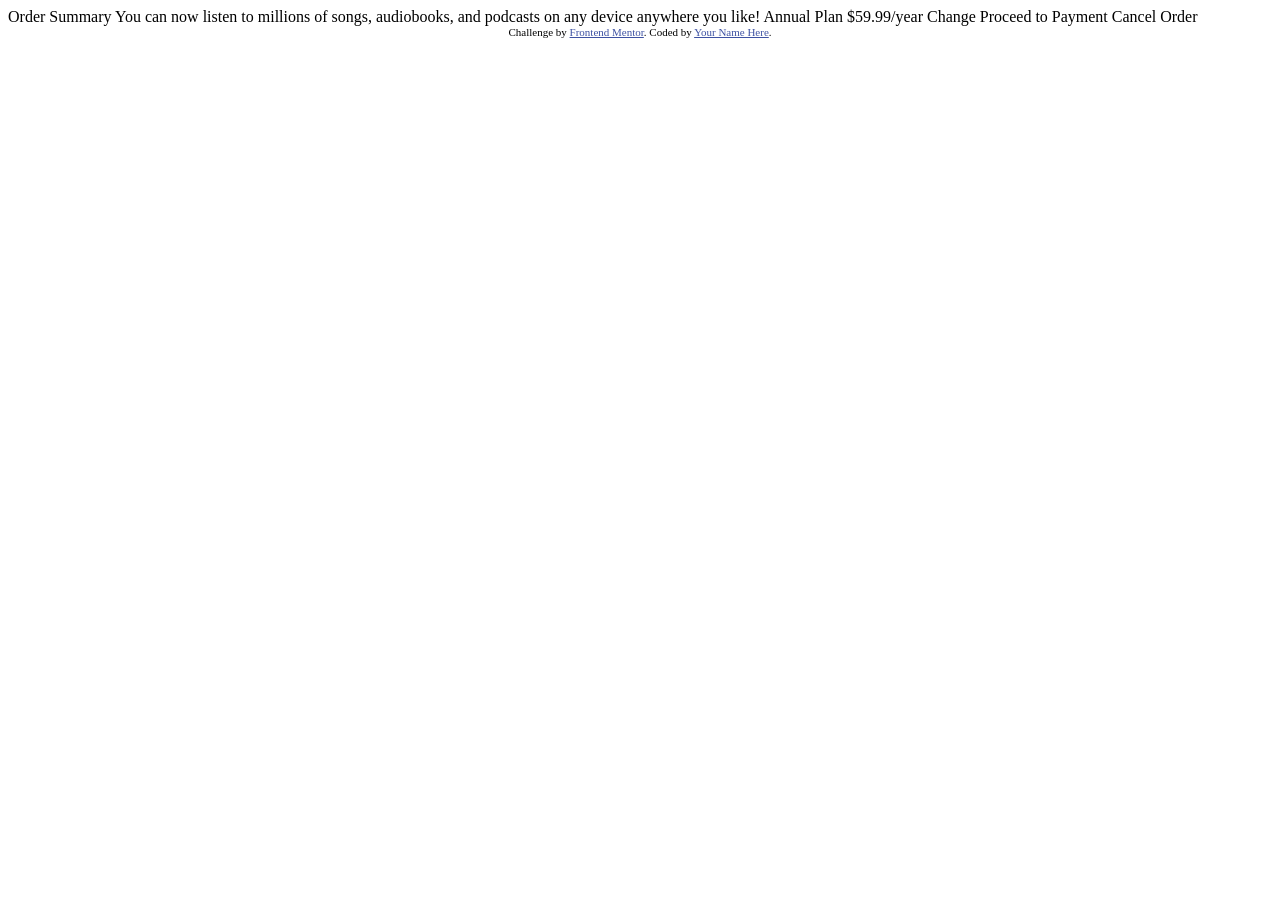
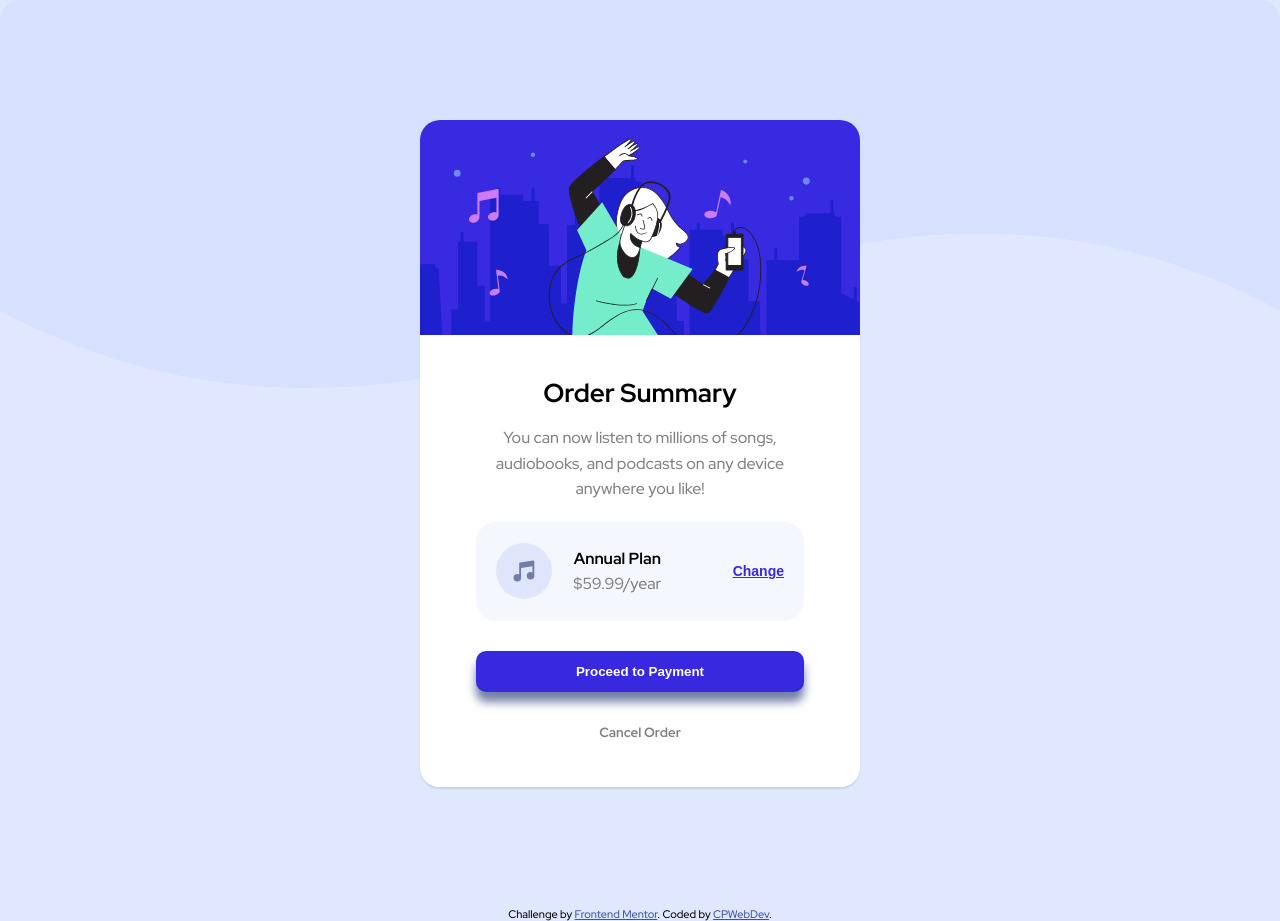
Before and after one commit to chrismtb12/order_summary_component, a plain HTML site: page index.html in a window 1280 px wide. Before the commit the page ends 800 px from the top, so only its background shows below. Drawn offline with Linux system fonts and the light colour scheme.

Commit message:
project updated

```diff
--- a/index.html
+++ b/index.html
@@ -4,37 +4,60 @@
     <meta charset="UTF-8" />
     <meta name="viewport" content="width=device-width, initial-scale=1.0" />
     <!-- displays site properly based on user's device -->
-
     <link
       rel="icon"
       type="image/png"
       sizes="32x32"
       href="./images/favicon-32x32.png"
     />
-
     <title>Frontend Mentor | Order summary card</title>
-
-    <!-- Feel free to remove these styles or customise in your own stylesheet 👍 -->
-    <style>
-      .attribution {
-        font-size: 11px;
-        text-align: center;
-      }
-      .attribution a {
-        color: hsl(228, 45%, 44%);
-      }
-    </style>
+    <link rel="preconnect" href="https://fonts.googleapis.com" />
+    <link rel="preconnect" href="https://fonts.gstatic.com" crossorigin />
+    <link
+      href="https://fonts.googleapis.com/css2?family=Red+Hat+Display:wght@500;700;900&display=swap"
+      rel="stylesheet"
+    />
+    <link rel="stylesheet" href="style.css" />
   </head>
   <body>
-    Order Summary You can now listen to millions of songs, audiobooks, and
-    podcasts on any device anywhere you like! Annual Plan $59.99/year Change
-    Proceed to Payment Cancel Order
+    <div class="background">
+      <img src="./img/pattern-background-desktop.svg" alt="" />
+    </div>
+    <div class="card">
+      <div class="order-summary">
+        <img src="./img/illustration-hero.svg" alt="" />
+        <div class="container">
+          <h1 class="title"><b>Order Summary</b></h1>
+          <div>
+            <p class="textparagraph">
+              You can now listen to millions of songs,<br />audiobooks, and
+              podcasts on any device<br />anywhere you like!
+            </p>
+          </div>
+          <div class="plan">
+            <img
+              class="music-logo"
+              src="./img/icon-music.svg"
+              alt="music-icon"
+            />
+            <h4 class="aligntext textparagraph">
+              <b class="boldtext">Annual Plan</b> <br />
+              <p>$59.99/year</p>
+            </h4>
+            <button class="change"><b>Change</b></button>
+          </div>
+
+          <button class="payment"><b>Proceed to Payment</b></button><br />
+          <button class="cancel textparagraph"><b>Cancel Order</b></button>
+        </div>
+      </div>
+    </div>
 
     <div class="attribution">
       Challenge by
       <a href="https://www.frontendmentor.io?ref=challenge" target="_blank"
         >Frontend Mentor</a
-      >. Coded by <a href="#">Your Name Here</a>.
+      >. Coded by <a href="#">CPWebDev</a>.
     </div>
   </body>
 </html>
--- a/style.css
+++ b/style.css
@@ -0,0 +1,151 @@
+/* Global Styles */
+
+* {
+  margin: 0;
+  padding: 0;
+}
+
+html {
+  background-color: hsl(225, 100%, 94%);
+  font-size: 62.5%;
+}
+
+body {
+  font-size: 16px;
+  font-family: "Red Hat Display", sans-serif;
+  text-align: center;
+}
+
+p {
+  padding-bottom: 2rem;
+  text-align: center;
+  font-weight: 500;
+}
+
+.background {
+  width: 100%;
+  position: absolute;
+  z-index: 0;
+  background-position: center;
+  background-repeat: no-repeat;
+}
+
+.order-summary {
+  background-color: #ffff;
+  margin: auto;
+  text-align: center;
+  box-shadow: 0 2px 2px 0px rgba(0, 0, 0, 0.1);
+  transition: 0.3s;
+  width: 44rem;
+  border-radius: 20px;
+}
+
+.title {
+  font-size: 26px;
+  margin-top: 1rem;
+  padding-bottom: 1.5rem;
+}
+
+.payment {
+  border-radius: 1rem;
+  padding: 1.3rem;
+  width: 100%;
+  margin-top: 3rem;
+  margin-bottom: 1rem;
+  color: white;
+  background-color: hsl(245, 75%, 52%);
+  border: none;
+  box-shadow: 0 10px 10px 0 hsl(224, 23%, 55%);
+}
+
+.payment:hover {
+  background: hsl(245, 75%, 59%);
+}
+
+.card {
+  padding-top: 12rem;
+  position: relative;
+  z-index: 0;
+  text-align: center;
+}
+
+.cancel {
+  margin-top: 2rem;
+  margin-bottom: 1.8rem;
+  background: none;
+  text-decoration: none;
+  border: none;
+  color: grey;
+}
+.cancel:hover {
+  color: black;
+}
+
+.music-logo {
+  width: 5.6rem;
+}
+
+.plan {
+  padding: 0.4rem 2rem;
+  display: flex;
+  justify-content: space-between;
+  align-items: center;
+  border-radius: 20px;
+  background-color: hsl(225, 100%, 98%);
+  line-height: 1.6;
+}
+
+.change {
+  font-size: 14px;
+  background: none;
+  color: hsl(245, 75%, 52%);
+  text-decoration: underline;
+  border: none;
+}
+
+.change:hover {
+  color: hsl(245, 75%, 59%);
+}
+
+img {
+  width: 100%;
+  border-radius: 20px 20px 0 0;
+}
+
+.boldtext {
+  font-weight: bold;
+  color: black;
+}
+
+.container {
+  border-radius: 20px;
+  background-color: white;
+  padding: 2.6rem 5.6rem;
+}
+
+.textparagraph {
+  font-family: "Red Hat Display", sans-serif;
+  font-weight: 500;
+  word-spacing: normal;
+  line-height: 1.6;
+  color: grey;
+}
+button {
+  display: inline-block;
+  justify-content: center;
+  align-items: center;
+}
+
+.aligntext {
+  padding-top: 2rem;
+  padding-right: 5rem;
+}
+
+.attribution {
+  padding-top: 12rem;
+  font-size: 11px;
+  text-align: center;
+}
+.attribution a {
+  color: hsl(228, 45%, 44%);
+}
```
Also changed, not shown: img/favicon-32x32.png (added), img/icon-music.svg (added), img/illustration-hero.svg (added), img/pattern-background-desktop.svg (added), img/pattern-background-mobile.svg (added), 1 other file.
